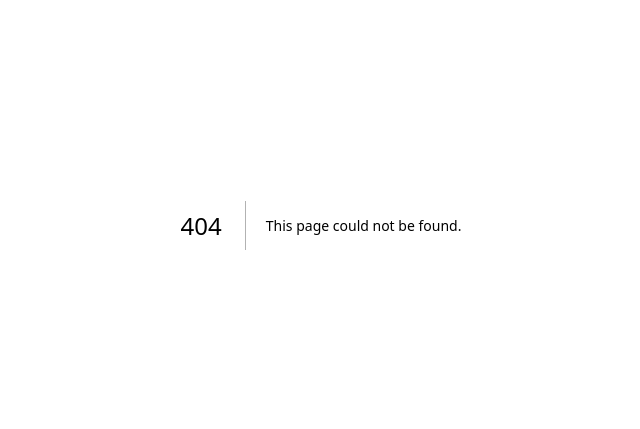
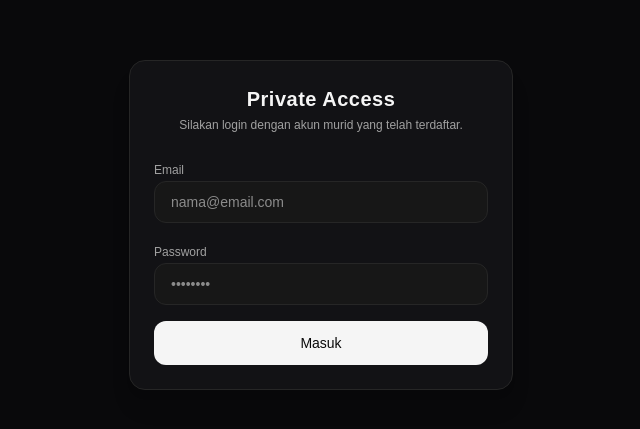
Before and after one commit to danielpurnomo6-cell/personal-assistant, a Next.js app: page /login in a window 1280 px wide. Before the commit this address had no page. Shown: the part 175-604 px from the top of the page, without its empty margins (319-959 px from the left). Built offline with nearby package versions, Linux system fonts and the light colour scheme; no server answers; a web font is replaced by a local one.

Commit message:
Tambah Supabase Auth: login privat, proxy guard, session check /api/chat, tombol logout

```diff
--- a/app/api/chat/route.js
+++ b/app/api/chat/route.js
@@ -1,6 +1,7 @@
 import { GoogleGenAI } from '@google/genai';
 import { NextResponse } from 'next/server';
 import { ownerToPrompt } from '../../lib/owner';
+import { getSessionUser } from '../../lib/supabase/server';
 
 const MODEL = process.env.GEMINI_MODEL || 'gemini-3.6-flash';
 // Fallback otomatis kalau model utama 404 (mis. nama berubah di Google).
@@ -16,6 +17,15 @@ const EFFORT_TO_THINKING = {
 
 export async function POST(req) {
   try {
+    // Private route: wajib login via Supabase Auth.
+    const user = await getSessionUser();
+    if (!user) {
+      return NextResponse.json(
+        { error: 'Unauthorized. Silakan login dulu.' },
+        { status: 401 }
+      );
+    }
+
     if (!process.env.GEMINI_API_KEY) {
       return NextResponse.json(
         { error: 'GEMINI_API_KEY belum diisi di .env.local.' },
--- /dev/null
+++ b/app/lib/supabase/client.js
@@ -0,0 +1,14 @@
+import { createBrowserClient } from '@supabase/ssr';
+
+// Singleton Supabase untuk Client Component (login, logout).
+// Butuh NEXT_PUBLIC_SUPABASE_URL dan NEXT_PUBLIC_SUPABASE_ANON_KEY di .env.local.
+let browserClient = null;
+
+export function getSupabaseBrowser() {
+  if (browserClient) return browserClient;
+  browserClient = createBrowserClient(
+    process.env.NEXT_PUBLIC_SUPABASE_URL,
+    process.env.NEXT_PUBLIC_SUPABASE_ANON_KEY
+  );
+  return browserClient;
+}
--- /dev/null
+++ b/app/lib/supabase/server.js
@@ -0,0 +1,42 @@
+import { cookies } from 'next/headers';
+import { createServerClient } from '@supabase/ssr';
+
+// Supabase terikat session user untuk Server Component / Route Handler.
+// WAJIB await: di Next 16, cookies() asynchronous.
+export async function getSupabaseServerClient() {
+  const cookieStore = await cookies();
+  return createServerClient(
+    process.env.NEXT_PUBLIC_SUPABASE_URL,
+    process.env.NEXT_PUBLIC_SUPABASE_ANON_KEY,
+    {
+      cookies: {
+        getAll() {
+          return cookieStore.getAll();
+        },
+        setAll(cookiesToSet) {
+          try {
+            cookiesToSet.forEach(({ name, value, options }) =>
+              cookieStore.set(name, value, options)
+            );
+          } catch {
+            // Dipanggil dari Server Component: pengatur cookie diabaikan,
+            // refresh session ditangani oleh proxy.js.
+          }
+        },
+      },
+    }
+  );
+}
+
+// Helper: ambil user yang login, atau null.
+export async function getSessionUser() {
+  try {
+    const supabase = await getSupabaseServerClient();
+    const {
+      data: { user },
+    } = await supabase.auth.getUser();
+    return user || null;
+  } catch {
+    return null;
+  }
+}
--- /dev/null
+++ b/app/login/page.js
@@ -0,0 +1,99 @@
+'use client';
+import { useState } from 'react';
+import { getSupabaseBrowser } from '@/app/lib/supabase/client';
+import { useRouter } from 'next/navigation';
+
+export default function LoginPage() {
+  const [email, setEmail] = useState('');
+  const [password, setPassword] = useState('');
+  const [loading, setLoading] = useState(false);
+  const [error, setError] = useState(null);
+  const router = useRouter();
+
+  // Aman saat env belum diisi: tampilkan peringatan, bukan crash.
+  const isConfigured = Boolean(
+    process.env.NEXT_PUBLIC_SUPABASE_URL &&
+      process.env.NEXT_PUBLIC_SUPABASE_ANON_KEY
+  );
+
+  const handleLogin = async (e) => {
+    e.preventDefault();
+    if (!isConfigured) {
+      setError('Konfigurasi Supabase belum lengkap. Isi NEXT_PUBLIC_SUPABASE_URL dan NEXT_PUBLIC_SUPABASE_ANON_KEY di .env.local.');
+      return;
+    }
+    setLoading(true);
+    setError(null);
+
+    const supabase = getSupabaseBrowser();
+    const { error } = await supabase.auth.signInWithPassword({
+      email,
+      password,
+    });
+
+    if (error) {
+      setError('Email atau password salah / akses tidak diizinkan.');
+      setLoading(false);
+    } else {
+      router.push('/');
+      router.refresh();
+    }
+  };
+
+  return (
+    <div className="flex h-screen w-full items-center justify-center bg-[#09090b] text-neutral-100 font-sans p-4">
+      <div className="w-full max-w-sm p-6 bg-[#121215] border border-neutral-800 rounded-2xl shadow-xl space-y-6">
+        <div className="space-y-1 text-center">
+          <h1 className="text-xl font-semibold tracking-wide">Private Access</h1>
+          <p className="text-xs text-neutral-400">Silakan login dengan akun murid yang telah terdaftar.</p>
+        </div>
+
+        {error && (
+          <div className="p-3 text-xs bg-red-500/10 border border-red-500/20 text-red-400 rounded-xl text-center">
+            {error}
+          </div>
+        )}
+
+        {!isConfigured && !error && (
+          <div className="p-3 text-xs bg-amber-500/10 border border-amber-500/20 text-amber-400 rounded-xl text-center">
+            Konfigurasi Supabase belum lengkap. Isi NEXT_PUBLIC_SUPABASE_URL dan NEXT_PUBLIC_SUPABASE_ANON_KEY di .env.local lalu restart server.
+          </div>
+        )}
+
+        <form onSubmit={handleLogin} className="space-y-4">
+          <div className="space-y-1">
+            <label className="text-xs text-neutral-400">Email</label>
+            <input
+              type="email"
+              value={email}
+              onChange={(e) => setEmail(e.target.value)}
+              required
+              placeholder="nama@email.com"
+              className="w-full bg-neutral-900 border border-neutral-800 rounded-xl px-4 py-2.5 text-sm text-white focus:outline-none focus:border-neutral-600 transition"
+            />
+          </div>
+
+          <div className="space-y-1">
+            <label className="text-xs text-neutral-400">Password</label>
+            <input
+              type="password"
+              value={password}
+              onChange={(e) => setPassword(e.target.value)}
+              required
+              placeholder="••••••••"
+              className="w-full bg-neutral-900 border border-neutral-800 rounded-xl px-4 py-2.5 text-sm text-white focus:outline-none focus:border-neutral-600 transition"
+            />
+          </div>
+
+          <button
+            type="submit"
+            disabled={loading}
+            className="w-full bg-neutral-100 text-neutral-950 font-medium text-sm py-3 rounded-xl hover:bg-white disabled:opacity-40 transition"
+          >
+            {loading ? 'Verifikasi...' : 'Masuk'}
+          </button>
+        </form>
+      </div>
+    </div>
+  );
+}
--- a/app/page.js
+++ b/app/page.js
@@ -9,6 +9,8 @@ import DailyVerse from './components/DailyVerse';
 import { loadChats, saveChats, loadTheme, saveTheme, createChat } from './lib/storage';
 import { PROVIDERS } from './lib/models';
 import { owner } from './lib/owner';
+import { getSupabaseBrowser } from './lib/supabase/client';
+import { useRouter } from 'next/navigation';
 
 function greeting() {
   const firstName = (owner.name || '').split(' ')[0] || '';
@@ -39,6 +41,7 @@ function getTimeInfo() {
 }
 
 export default function PersonalAssistant() {
+  const router = useRouter();
   const [chats, setChats] = useState(() => {
     if (typeof window === 'undefined') return null;
     try {
@@ -115,6 +118,16 @@ export default function PersonalAssistant() {
     setTheme(next);
     document.documentElement.classList.toggle('dark', next === 'dark');
     saveTheme(next);
+  };
+
+  const handleLogout = async () => {
+    try {
+      await getSupabaseBrowser().auth.signOut();
+    } catch {
+      // abaikan — tetap arahkan ke login
+    }
+    router.push('/login');
+    router.refresh();
   };
 
   const changeEffort = (v) => {
@@ -198,6 +211,11 @@ export default function PersonalAssistant() {
         data = await res.json();
       } catch {
         data = {};
+      }
+      if (res.status === 401) {
+        router.push('/login');
+        router.refresh();
+        return;
       }
       if (!res.ok && !data.error && !data.text) {
         appendAssistant(cid, `Server error (${res.status}). Coba lagi sebentar.`);
@@ -309,6 +327,14 @@ export default function PersonalAssistant() {
               <path strokeLinecap="round" strokeLinejoin="round" d="M12 20h9M16.5 3.5a2.1 2.1 0 013 3L7 19l-4 1 1-4L16.5 3.5z" />
             </svg>
           </button>
+          <button
+            onClick={handleLogout}
+            aria-label="Logout"
+            title="Logout"
+            className="rounded-full px-2.5 py-1.5 text-xs text-neutral-400 transition hover:bg-neutral-200 hover:text-red-500 dark:hover:bg-zinc-800 dark:hover:text-red-400"
+          >
+            Logout
+          </button>
         </header>
 
         {isLanding ? (
--- a/package.json
+++ b/package.json
@@ -10,6 +10,7 @@
   },
   "dependencies": {
     "@google/genai": "^2.22.0",
+    "@supabase/ssr": "^0.12.7",
     "@supabase/supabase-js": "^2.116.0",
     "next": "16.3.5",
     "react": "19.2.8",
--- /dev/null
+++ b/proxy.js
@@ -0,0 +1,69 @@
+import { NextResponse } from 'next/server';
+import { createServerClient } from '@supabase/ssr';
+
+// Pengganti middleware.js di Next 16 (middleware deprecated -> proxy).
+// - Refresh session Supabase di setiap request (wajib agar cookie auth hidup).
+// - Redirect yang belum login ke /login untuk halaman privat.
+// - Yang sudah login dan buka /login diarahkan ke /.
+// - Tetap publik: /login, /isi-catatan (form murid), API murid, file statis.
+export async function proxy(request) {
+  let response = NextResponse.next({ request });
+  const { pathname } = request.nextUrl;
+
+  let user = null;
+  try {
+    const supabase = createServerClient(
+      process.env.NEXT_PUBLIC_SUPABASE_URL,
+      process.env.NEXT_PUBLIC_SUPABASE_ANON_KEY,
+      {
+        cookies: {
+          getAll() {
+            return request.cookies.getAll();
+          },
+          setAll(cookiesToSet) {
+            cookiesToSet.forEach(({ name, value }) =>
+              request.cookies.set(name, value)
+            );
+            response = NextResponse.next({ request });
+            cookiesToSet.forEach(({ name, value, options }) =>
+              response.cookies.set(name, value, options)
+            );
+          },
+        },
+      }
+    );
+
+    const { data } = await supabase.auth.getUser();
+    user = data?.user || null;
+  } catch {
+    // Env belum lengkap / Supabase tak terjangkau: anggap belum login (aman = terkunci).
+    user = null;
+  }
+
+  if (!user && pathname !== '/login') {
+    // API: balas 401 JSON (jangan redirect, agar fetch client tidak dapat HTML).
+    if (pathname.startsWith('/api/')) {
+      return NextResponse.json({ error: 'Unauthorized. Silakan login dulu.' }, { status: 401 });
+    }
+    const url = request.nextUrl.clone();
+    url.pathname = '/login';
+    return NextResponse.redirect(url);
+  }
+
+  if (user && pathname === '/login') {
+    const url = request.nextUrl.clone();
+    url.pathname = '/';
+    return NextResponse.redirect(url);
+  }
+
+  return response;
+}
+
+export const config = {
+  matcher: [
+    // Semua path kecuali: API murid (publik), file statis Next, favicon,
+    // dan halaman form murid /isi-catatan (tetap bisa dibuka tanpa login).
+    // Catatan: /login ikut masuk matcher agar redirect balik (sudah login -> /) jalan.
+    '/((?!_next/static|_next/image|favicon.ico|isi-catatan|api/student-notes|api/student-tasks).*)',
+  ],
+};
```
Also changed, not shown: 1 other file (tests, documents, lock files or other folders).
